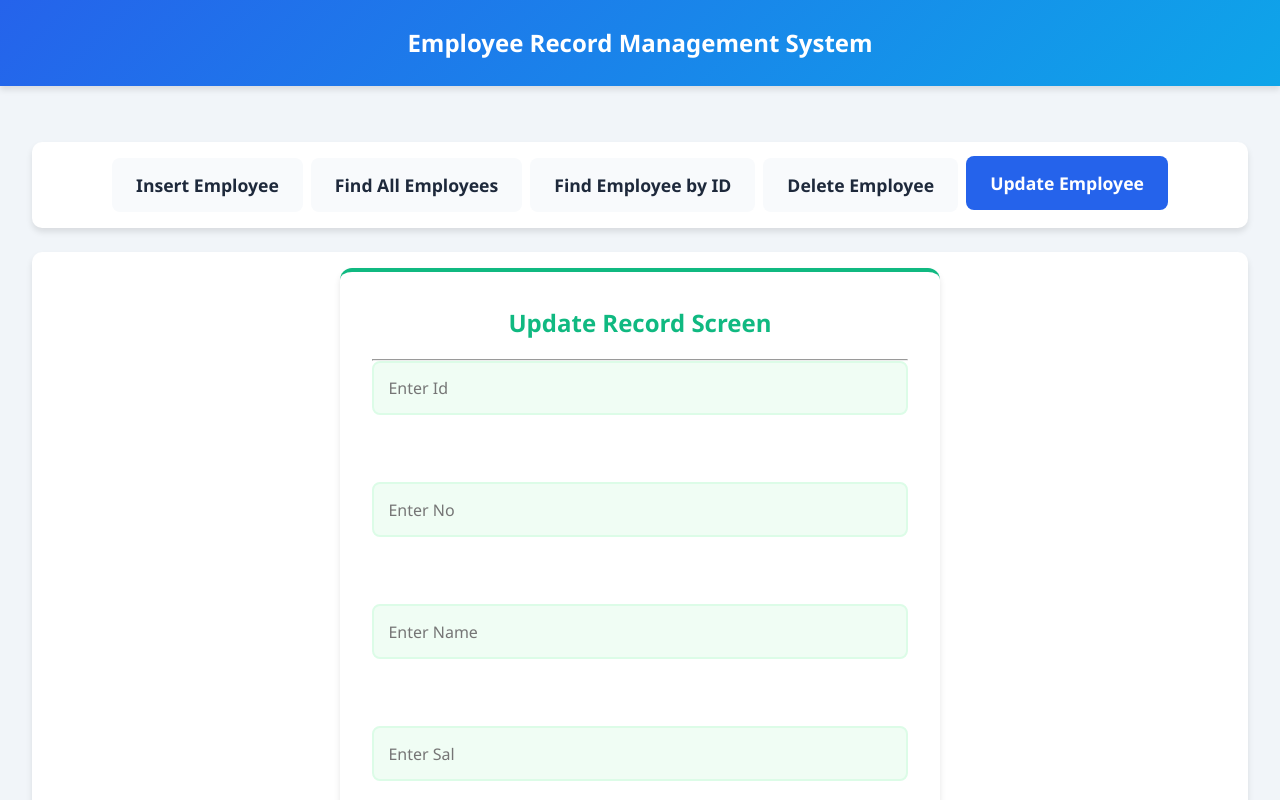
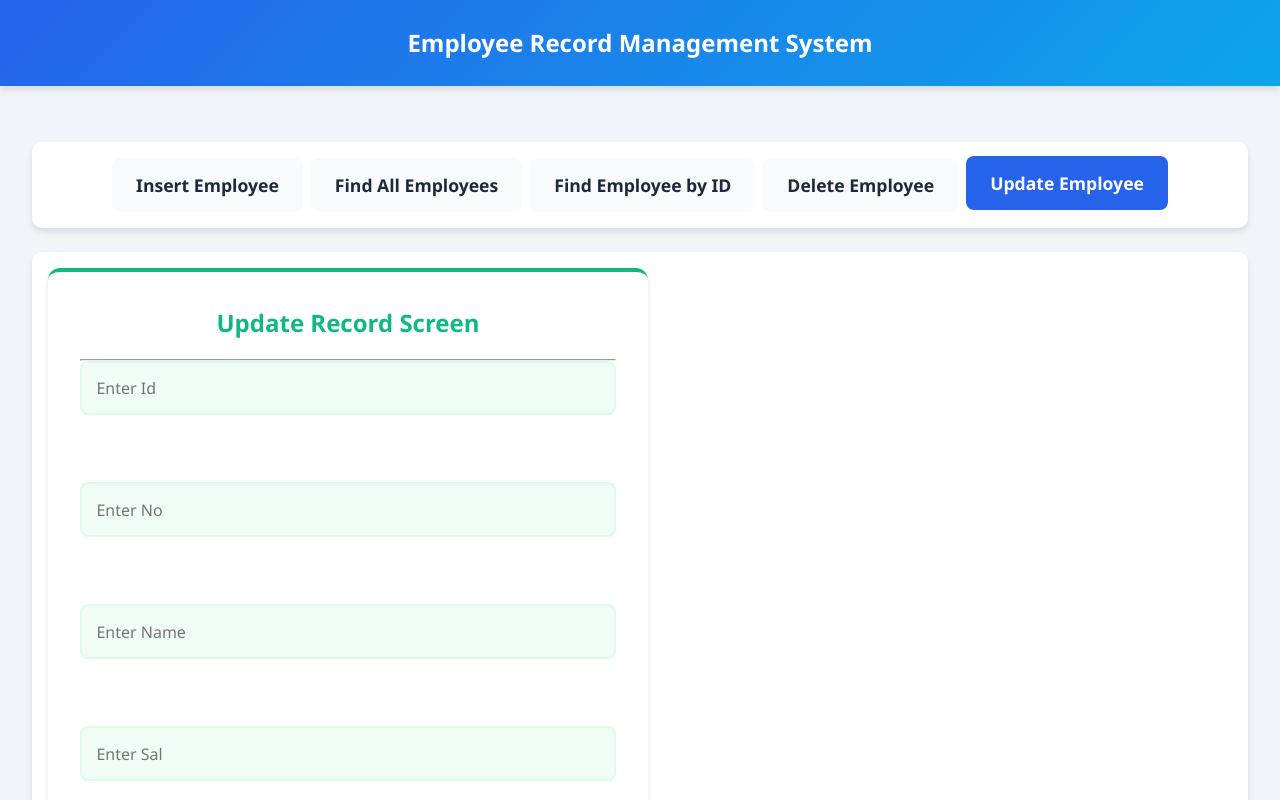
Before and after one commit to Harsheekesh/Harsheekesh-employee-management-system, a React (Create React App) app in the folder client/: page /update in a window 1280 px wide. Shown: the top 800 px of the page. Built offline with nearby package versions, Linux system fonts and the light colour scheme.

Commit message:
Update Update.css

```diff
--- a/client/src/styles/Update.css
+++ b/client/src/styles/Update.css
@@ -3,8 +3,8 @@
   padding: 2rem;
   border-radius: 12px;
   box-shadow: var(--shadow);
-  max-width: 500px;
-  margin: 0 auto;
+/*   max-width: 500px;
+  margin: 0 auto; */
   animation: fadeIn 0.6s ease;
   border-top: 4px solid var(--success);
 }
```
